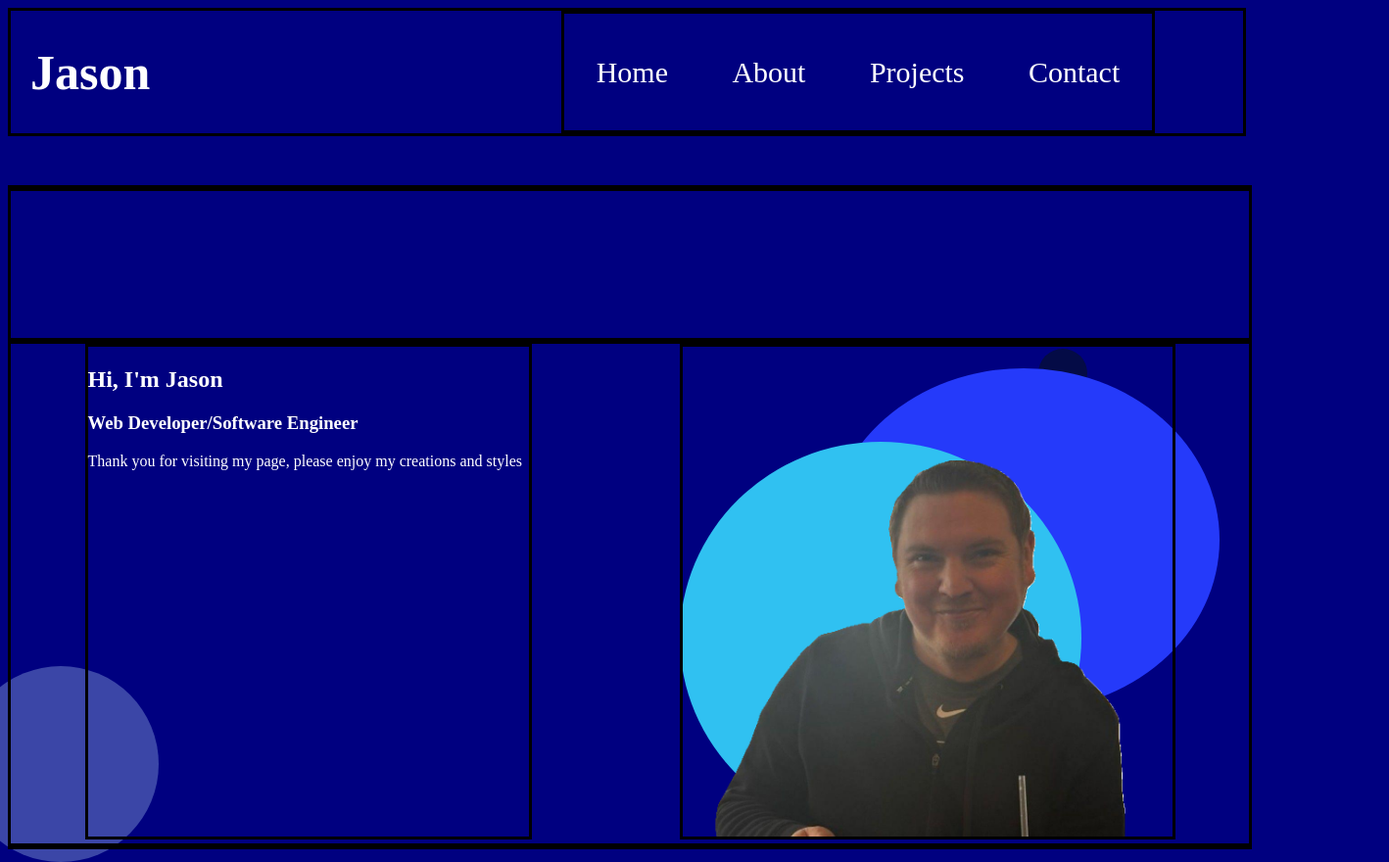
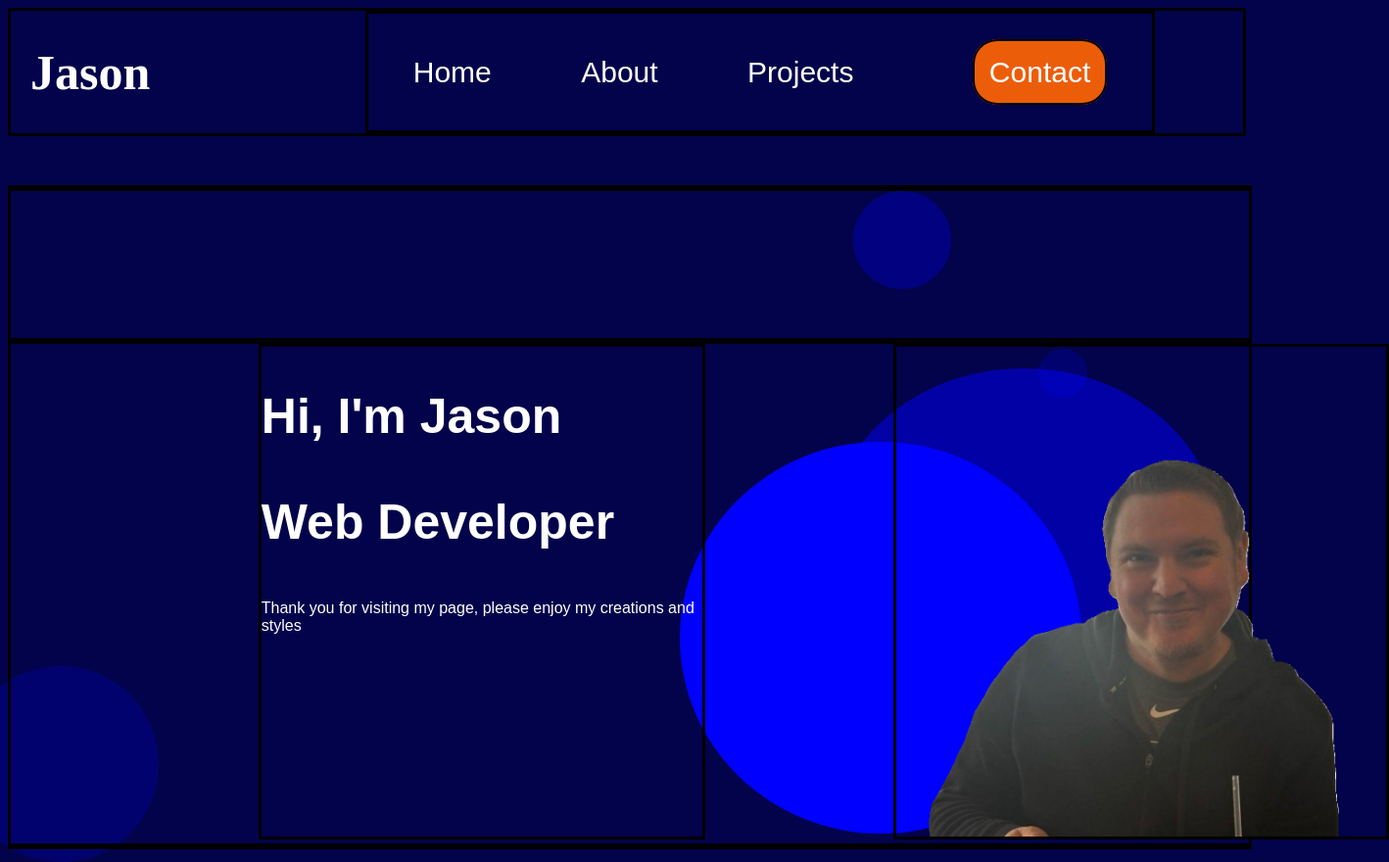
Before and after one commit to jwitzz/portfolioWebsite, a plain HTML site: page index.html in a window 1280 px wide. Shown: the whole page at 98% size, 1418 px wide, since content can reach past the window. Drawn offline with Linux system fonts and the light colour scheme; a web font is replaced by a local one.

Commit message:
update contact

```diff
--- a/index.html
+++ b/index.html
@@ -7,9 +7,18 @@
 
     <link rel="stylesheet" href="public/css/style.css">
 
+
     <link rel="preconnect" href="https://fonts.googleapis.com">
     <link rel="preconnect" href="https://fonts.gstatic.com" crossorigin>
     <link href="https://fonts.googleapis.com/css2?family=Shojumaru&display=swap" rel="stylesheet">
+
+    <link rel="preconnect" href="https://fonts.googleapis.com">
+    <link rel="preconnect" href="https://fonts.gstatic.com" crossorigin>
+    <link href="https://fonts.googleapis.com/css2?family=Ranchers&display=swap" rel="stylesheet">
+
+    <link rel="preconnect" href="https://fonts.googleapis.com">
+    <link rel="preconnect" href="https://fonts.gstatic.com" crossorigin>
+    <link href="https://fonts.googleapis.com/css2?family=Bungee+Spice&display=swap" rel="stylesheet">
 
 </head>
 <body>
@@ -22,7 +31,7 @@
             <li><a href="#">Home</a></li>
             <li><a href="#">About</a></li>
             <li><a href="#">Projects</a></li>
-            <li><a href="#">Contact</a></li>
+            <li class="contact-button"><a href="#">Contact</a></li>
         </ul>
 
     </header>
@@ -33,6 +42,9 @@
         <div class="container-2">
 
             <div class="rec-4"></div>
+
+            <div class="rec-5"></div>
+
 
         </div>
 
@@ -47,7 +59,7 @@
             <div class="about-container">
 
                 <h2>Hi, I'm Jason</h2>
-            <h3>Web Developer/Software Engineer</h3>
+                <h3>Web Developer</h3>
                 <p>Thank you for visiting my page, please enjoy my creations and styles</p>
 
             </div>
--- a/public/css/style.css
+++ b/public/css/style.css
@@ -1,5 +1,5 @@
 body {
-    background-color: navy;
+    background-color: rgb(3, 3, 75);
 }
 
 header {
@@ -26,7 +26,7 @@ header h1 {
     list-style: none;
     margin: 0;
     padding: 0;
-    width: 600px;
+    width: 800px;
     justify-content: space-around;
     margin-right: 90px;
 }
@@ -35,12 +35,25 @@ header h1 {
     text-decoration: none;
     font-size: 30px;
     color: white;
+    font-family: Arial, Helvetica, sans-serif;
 }
 
 .links a:hover {
     text-decoration: underline;
     font-size: 32px;
-    color: lightblue;
+    color: rgb(241, 101, 7);
+}
+
+.contact-button a {
+    border: 2px solid black;
+    padding: 15px;
+    margin-left: 30px;
+    border-radius: 25px;
+    background-color: rgb(236, 93, 10);
+}
+
+.contact-button a:hover {
+    color: white;
 }
 
 /*About*/
@@ -64,14 +77,13 @@ header h1 {
 .container-3 {
     width: 100%;
     display: flex;
-    justify-content: space-around;
     border: 3px solid black;
     color: white;
     position: relative;
 }
 
 .rec-1 {
-    background-color: rgb(48, 193, 241);
+    background-color: blue;
     width: 410px;
     height: 400px;
     position: absolute;
@@ -83,7 +95,7 @@ header h1 {
 }
 
 .rec-2 {
-    background-color: rgb(37, 58, 250);
+    background-color: blue;
     width: 400px;
     height: 350px;
     position: absolute;
@@ -92,11 +104,12 @@ header h1 {
     left: 66%;
     z-index: 1;
     border-radius: 100%;
+    opacity: 0.5;
 
 }
 
 .rec-3 {
-    background-color: rgb(4, 11, 70);
+    background-color: blue;
     width: 50px;
     height: 50px;
     position: absolute;
@@ -104,10 +117,11 @@ header h1 {
     left: 83%;
     z-index: 0;
     border-radius: 100%;
+    opacity: 0.2;
 }
 
 .rec-4 {
-    background-color: rgb(59, 70, 167);
+    background-color: blue;
     width: 200px;
     height: 200px;
     position: absolute;
@@ -115,6 +129,17 @@ header h1 {
     left: -3%;
     z-index: -1;
     border-radius: 100%;
+    opacity: 0.2;
+}
+
+.rec-5 {
+    background-color: blue;
+    width: 100px;
+    height: 100px;
+    position: relative;
+    border-radius: 100%;
+    margin-left: 68%;
+    opacity: 0.3;
 }
 
 .about-container, .photo-container {
@@ -126,7 +151,22 @@ header h1 {
     width: 450px;
     height: 500px;
     border: 3px solid black;
+    margin-left: 20%;
 
+}
+
+.about-container h2 {
+    font-family: 'Ranchers', sans-serif;
+    font-size: 50px;
+}
+
+.about-container h3 {
+    font-family: 'Bungee Spice', sans-serif;
+    font-size: 50px;
+}
+
+.about-container p {
+    font-family: Arial, Helvetica, sans-serif;
 }
 
 /*photo*/
@@ -135,4 +175,5 @@ header h1 {
     border: 3px solid black;
     width: 500px;
     height: 500px;
+    margin-left: 38%;
 }
```
Lines whose indentation alone changed are shown as unchanged.
